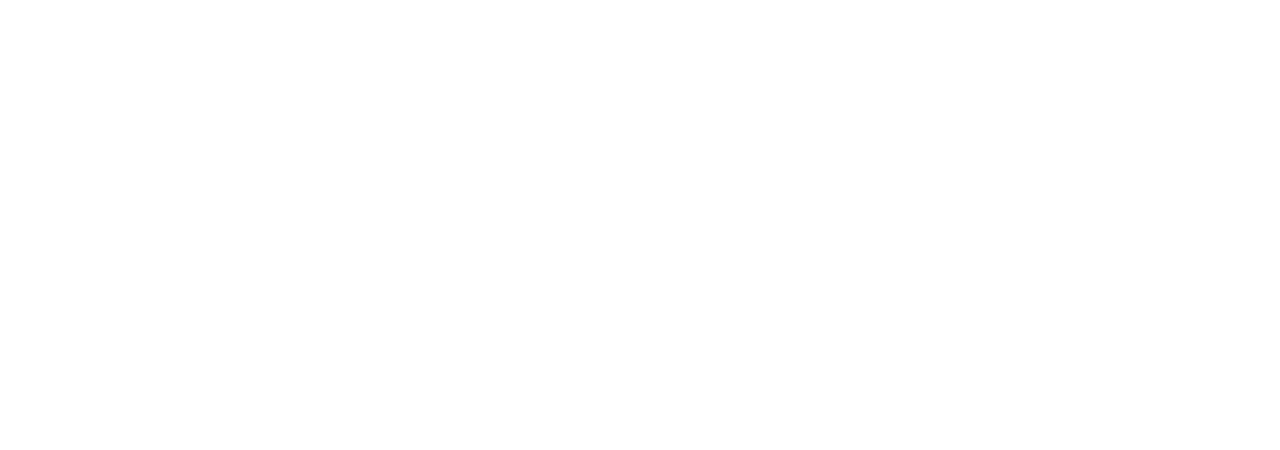
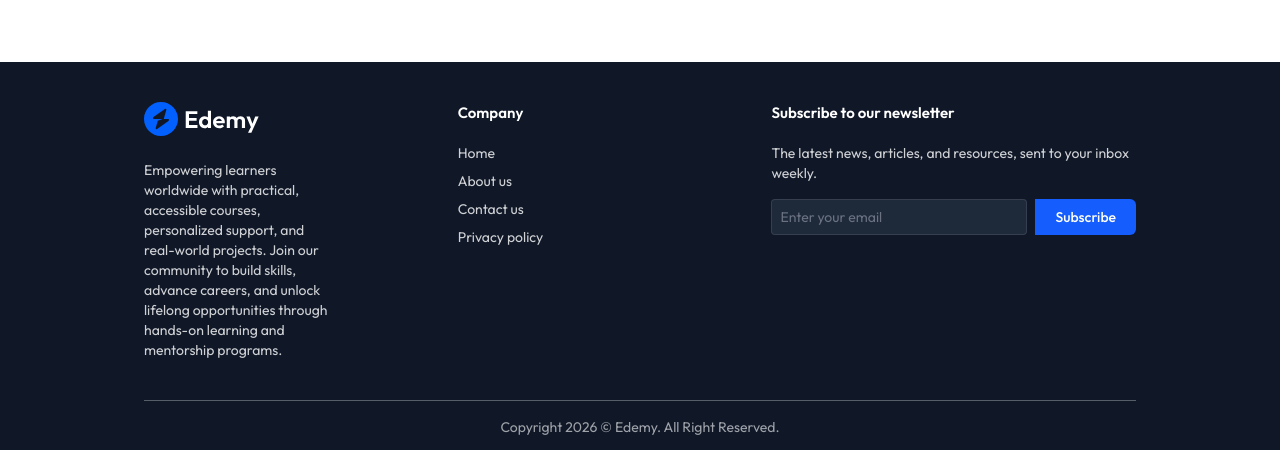
Before and after one commit to asutosh-das/LMS, a React (Vite) app in the folder client/: page /course-list in a window 1280 px wide. Shown: the part 931-1381 px from the top of the page. Before the commit the page ends 993 px from the top, so only its background shows below. Built offline with nearby package versions, Linux system fonts and the light colour scheme; no server answers.

Commit message:
footer added to list page and page completed

```diff
--- a/client/src/pages/student/CoursesList.jsx
+++ b/client/src/pages/student/CoursesList.jsx
@@ -4,6 +4,7 @@ import SearchBar from "../../components/student/SearchBar";
 import { useParams } from "react-router-dom";
 import CourseCard from "../../components/student/CourseCard";
 import { assets } from "../../assets/assets";
+import Footer from "../../components/student/Footer";
 
 const CoursesList = () => {
   const { navigate, allCourses } = useContext(AppContext);
@@ -58,6 +59,7 @@ const CoursesList = () => {
           ))}
         </div>
       </div>
+      <Footer />
     </>
   );
 };
```
